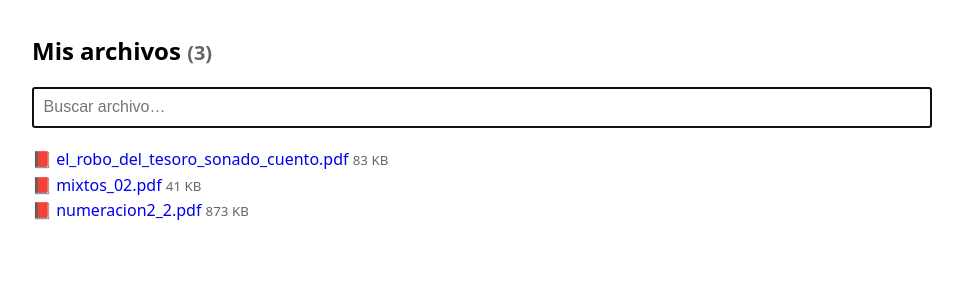
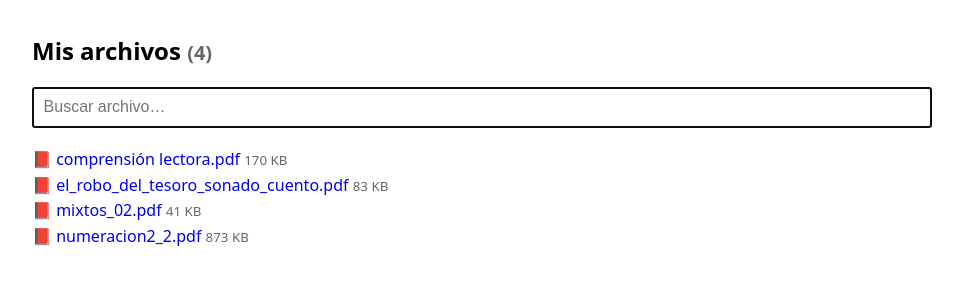
Before and after one commit to escolar1302/archivos, a plain HTML site: page index.html in a window 1280 px wide. Shown: the whole page, without its empty margins (158-1121 px from the left). Drawn offline with Linux system fonts and the light colour scheme.

Commit message:
Actualiza el índice de archivos

```diff
--- a/index.html
+++ b/index.html
@@ -19,9 +19,9 @@
 </style>
 </head>
 <body>
-<h1>Mis archivos <small>(3)</small></h1>
+<h1>Mis archivos <small>(4)</small></h1>
 <input id="buscar" type="search" placeholder="Buscar archivo…" autofocus>
-<ul><li class="archivo"><a href="el_robo_del_tesoro_sonado_cuento.pdf">📕 el_robo_del_tesoro_sonado_cuento.pdf</a> <small>83 KB</small></li><li class="archivo"><a href="mixtos_02.pdf">📕 mixtos_02.pdf</a> <small>41 KB</small></li><li class="archivo"><a href="numeracion2_2.pdf">📕 numeracion2_2.pdf</a> <small>873 KB</small></li></ul>
+<ul><li class="archivo"><a href="comprensi%C3%B3n%20lectora.pdf">📕 comprensión lectora.pdf</a> <small>170 KB</small></li><li class="archivo"><a href="el_robo_del_tesoro_sonado_cuento.pdf">📕 el_robo_del_tesoro_sonado_cuento.pdf</a> <small>83 KB</small></li><li class="archivo"><a href="mixtos_02.pdf">📕 mixtos_02.pdf</a> <small>41 KB</small></li><li class="archivo"><a href="numeracion2_2.pdf">📕 numeracion2_2.pdf</a> <small>873 KB</small></li></ul>
 <script>
   const caja = document.getElementById('buscar');
   caja.addEventListener('input', () => {
```
